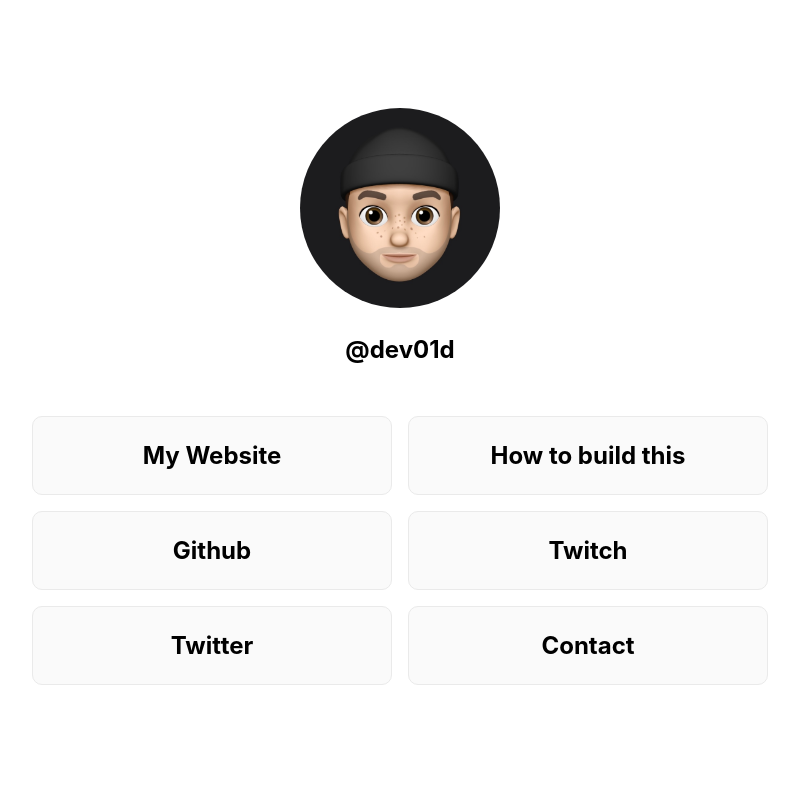
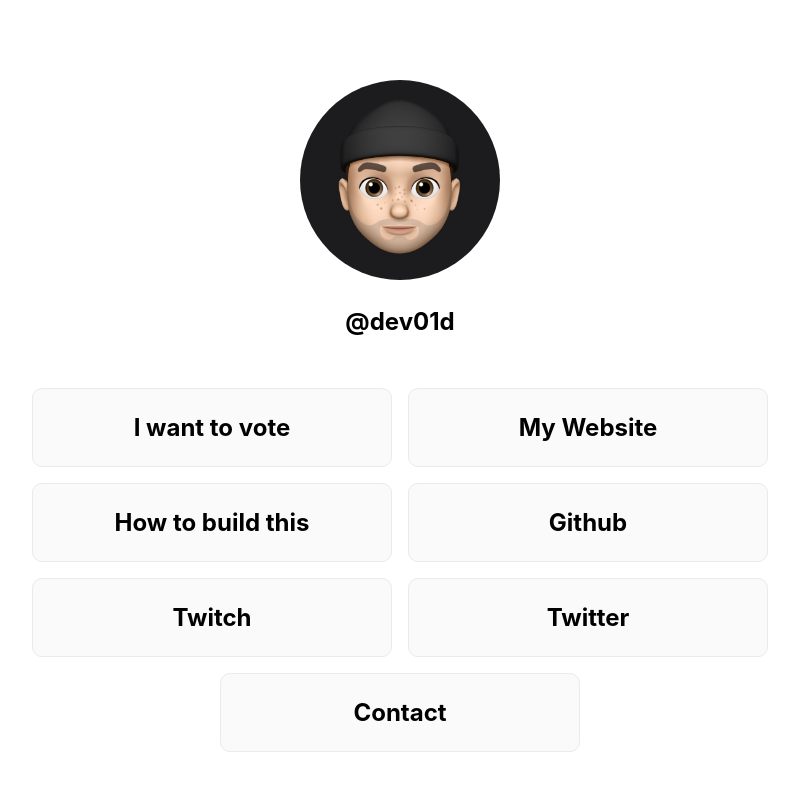
Before and after one commit to Boro23-wq/Custom-Linktree, a Next.js app: page / in a window 1280 px wide. Shown: the top 790 px of the page, without its empty margins (240-1039 px from the left). Built offline with nearby package versions, Linux system fonts and the light colour scheme.

Commit message:
New card

```diff
--- a/pages/index.js
+++ b/pages/index.js
@@ -17,31 +17,28 @@
       <main>
         <img className="image" src="profile.jpg" />
         <h3 className="description">@dev01d</h3>
-
         <div className="grid">
+          <a href="https://iwillvote.com" className="card">
+            <h3>I want to vote</h3>
+          </a>
           <a href="https://jasonbehnke.io" className="card">
             <h3>My Website</h3>
           </a>
-
           <a
             href="https://dev.to/dev01d/diy-linktr-ee-with-next-js-2fdh"
             className="card"
           >
             <h3>How to build this</h3>
           </a>
-
           <a href="https://github.com/dev01d" className="card">
             <h3>Github</h3>
           </a>
-
           <a href="https://www.twitch.tv/dev01d_" className="card">
             <h3>Twitch</h3>
           </a>
-
           <a href="https://twitter.com/dev01d" className="card">
             <h3>Twitter</h3>
           </a>
-
           <a href="mailto:contact@jasonbehnke.io" className="card">
             <h3>Contact</h3>
           </a>
```
